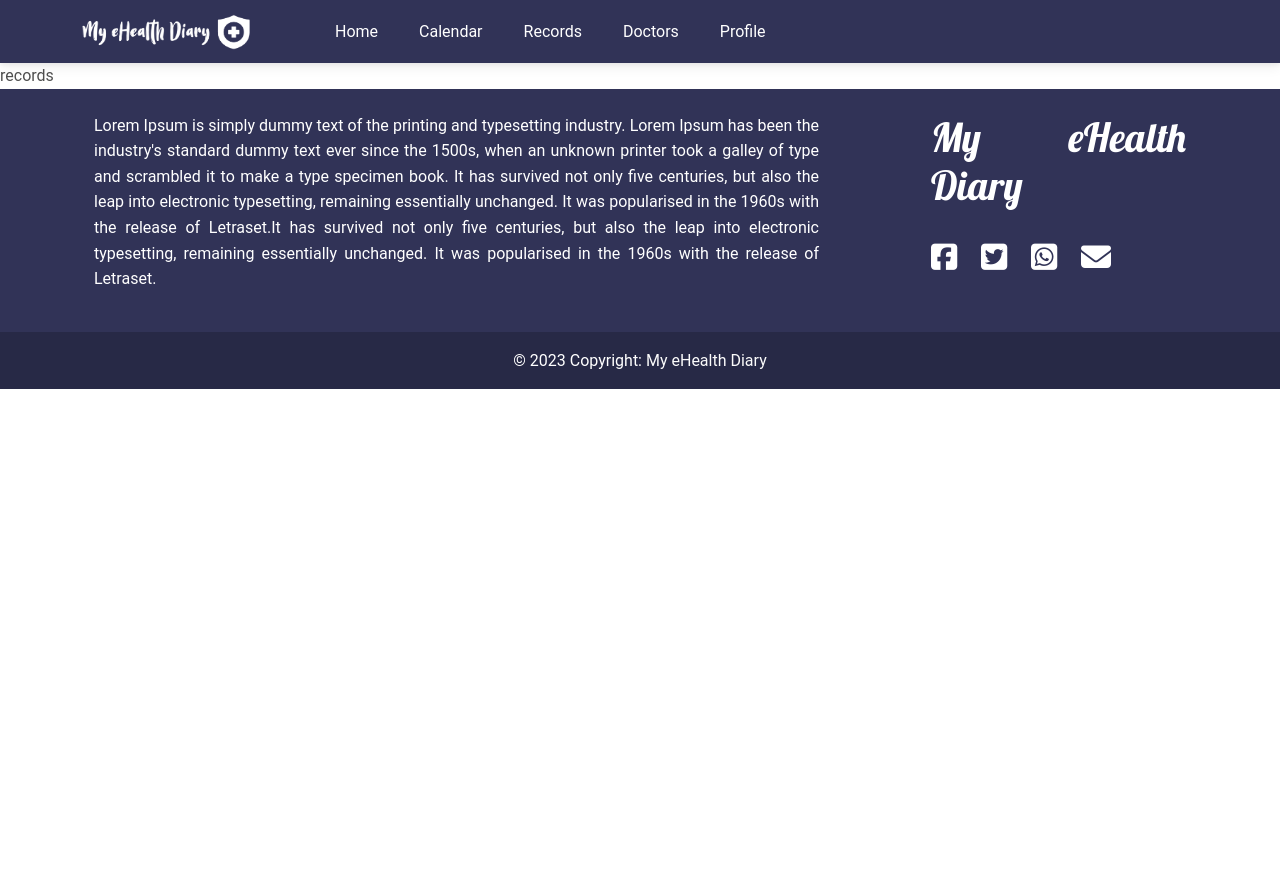
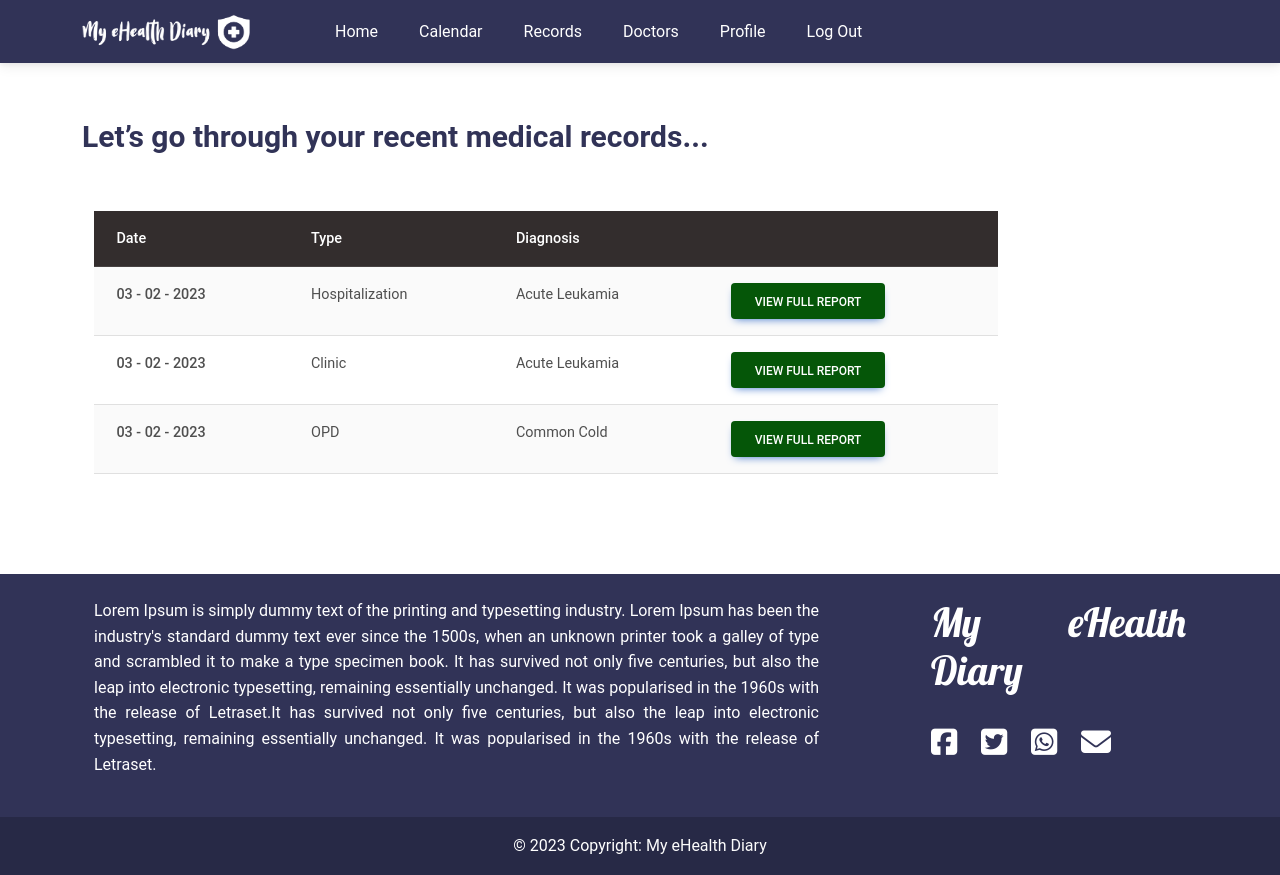
Before and after one commit to NishuDissanayake/MyeHealthDiary-Frontend, a React (Create React App) app: page /records in a window 1280 px wide. Before the commit the page ends 800 px from the top, so only its background shows below. Built offline with nearby package versions, Linux system fonts and the light colour scheme.

Commit message:
Reports page completed

```diff
--- a/src/Components/Common/NavBar/navbar.js
+++ b/src/Components/Common/NavBar/navbar.js
@@ -58,6 +58,11 @@ export default function Navbar() {
                                 Profile
                             </MDBNavbarLink>
                         </MDBNavbarItem>
+                        <MDBNavbarItem>
+                            <MDBNavbarLink className='navTextCol' tag={Link} to='/#'>
+                                Log Out
+                            </MDBNavbarLink>
+                        </MDBNavbarItem>
                     </MDBNavbarNav>
                 </MDBCollapse>
             </MDBContainer>
--- a/src/Components/Pages/UserRecords/records.css
+++ b/src/Components/Pages/UserRecords/records.css
@@ -0,0 +1,20 @@
+.recordsCont1 {
+    margin-top: 50px;
+    margin-bottom: 50px;
+}
+
+.recordsT1 {
+    color: #313357;
+    font-size: 30px;
+    font-weight: bold;
+    margin-bottom: 10px;
+}
+
+.reportBtn {
+    background-color: #055608 !important;
+}
+
+.reportTable {
+    padding-right: 200px !important;
+    margin-bottom: 100px;
+}
--- a/src/Components/Pages/UserRecords/records.js
+++ b/src/Components/Pages/UserRecords/records.js
@@ -1,8 +1,49 @@
-import React from 'react'
+import React from 'react';
+import './records.css';
+import { MDBContainer, MDBRow, MDBCol, MDBTable, MDBTableHead, MDBTableBody, MDBBtn } from 'mdb-react-ui-kit';
+
 
 function records() {
   return (
-    <div>records</div>
+    <MDBContainer breakpoint='sm md lg xl xxl main-cont'>
+      <MDBContainer className='recordsCont1'>
+        <MDBRow className='recordsT1'>Let’s go through your recent medical records...</MDBRow>
+      </MDBContainer>
+
+      <MDBContainer className='reportTable'>
+          <MDBTable striped>
+            <MDBTableHead dark>
+              <tr>
+                <th scope='col'>Date</th>
+                <th scope='col'>Type</th>
+                <th scope='col'>Diagnosis</th>
+                <th></th>
+              </tr>
+            </MDBTableHead>
+            <MDBTableBody>
+              <tr>
+                <th scope='row'>03 - 02 - 2023</th>
+                <td>Hospitalization</td>
+                <td>Acute Leukamia</td>
+                <td><MDBBtn className='reportBtn'>View Full Report</MDBBtn></td>
+              </tr>
+              <tr>
+                <th scope='row'>03 - 02 - 2023</th>
+                <td>Clinic</td>
+                <td>Acute Leukamia</td>
+                <td><MDBBtn className='reportBtn'>View Full Report</MDBBtn></td>
+              </tr>
+              <tr>
+                <th scope='row'>03 - 02 - 2023</th>
+                <td>OPD</td>
+                <td>Common Cold</td>
+                <td><MDBBtn className='reportBtn'>View Full Report</MDBBtn></td>
+              </tr>
+            </MDBTableBody>
+          </MDBTable>
+        </MDBContainer>
+
+      </MDBContainer>
   )
 }
 
```
